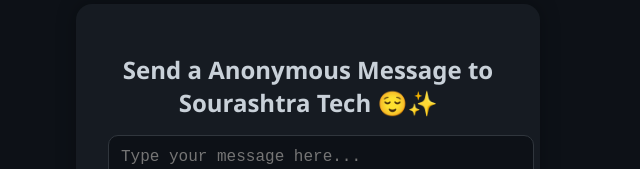
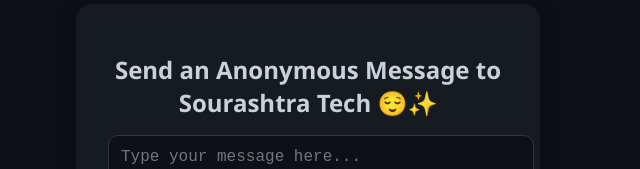
Before and after one commit to sourashtratech/send-anonymous-msg, a plain HTML site: page index.html in a window 1280 px wide. Shown: the part 211-380 px from the top of the page, without its empty margins (332-972 px from the left). Drawn offline with Linux system fonts and the light colour scheme.

Commit message:
Update index.html

```diff
--- a/index.html
+++ b/index.html
@@ -59,7 +59,7 @@
 </head>
 <body>
   <div class="container">
-    <h1>Send a Anonymous Message to Sourashtra Tech 😌✨</h1>
+    <h1>Send an Anonymous Message to Sourashtra Tech 😌✨</h1>
     <form action="https://formspree.io/f/xwpolozd" method="POST">
       <textarea name="message" required placeholder="Type your message here..."></textarea>
       <button type="submit">Send Anonymously</button>
```
